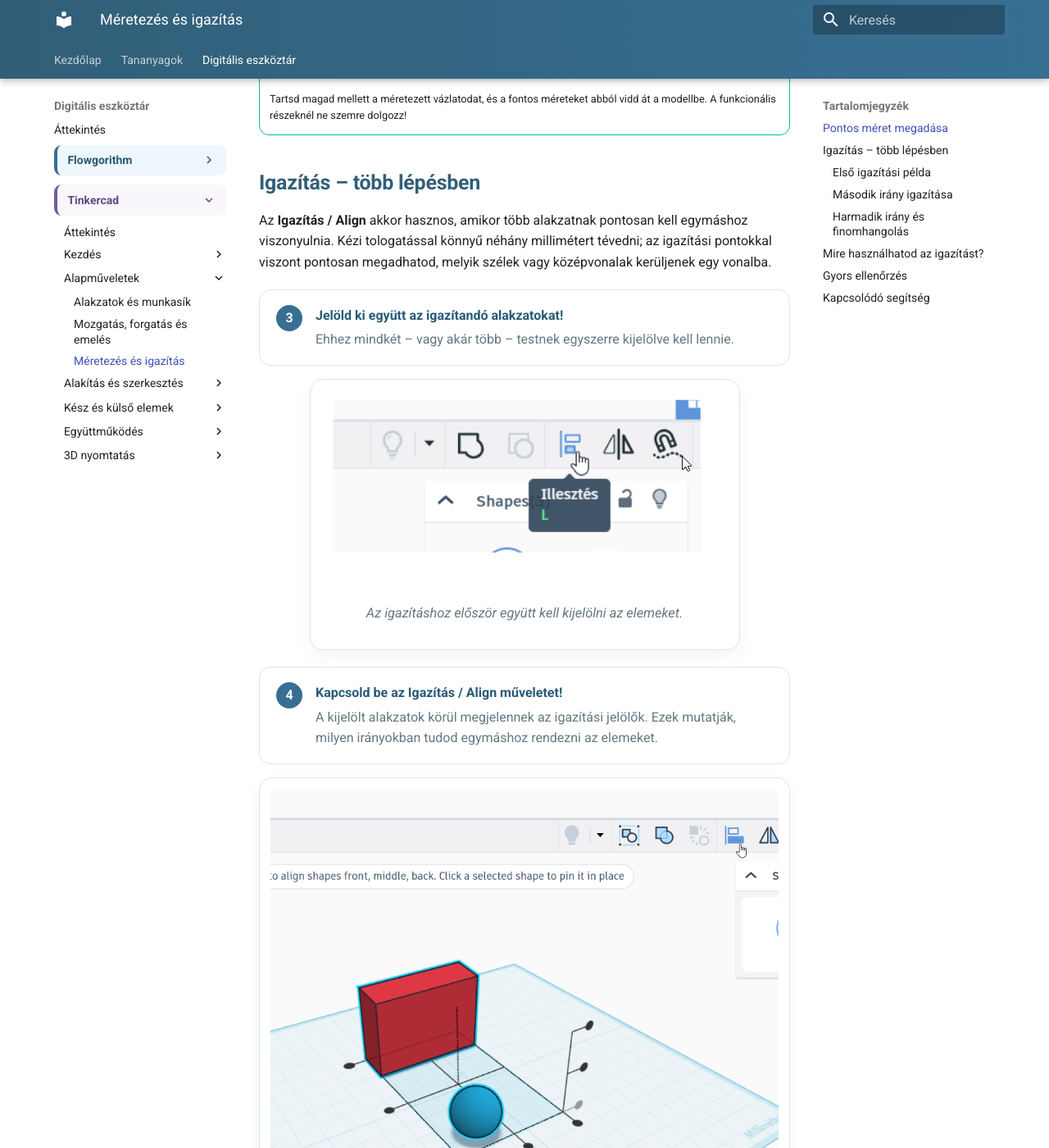
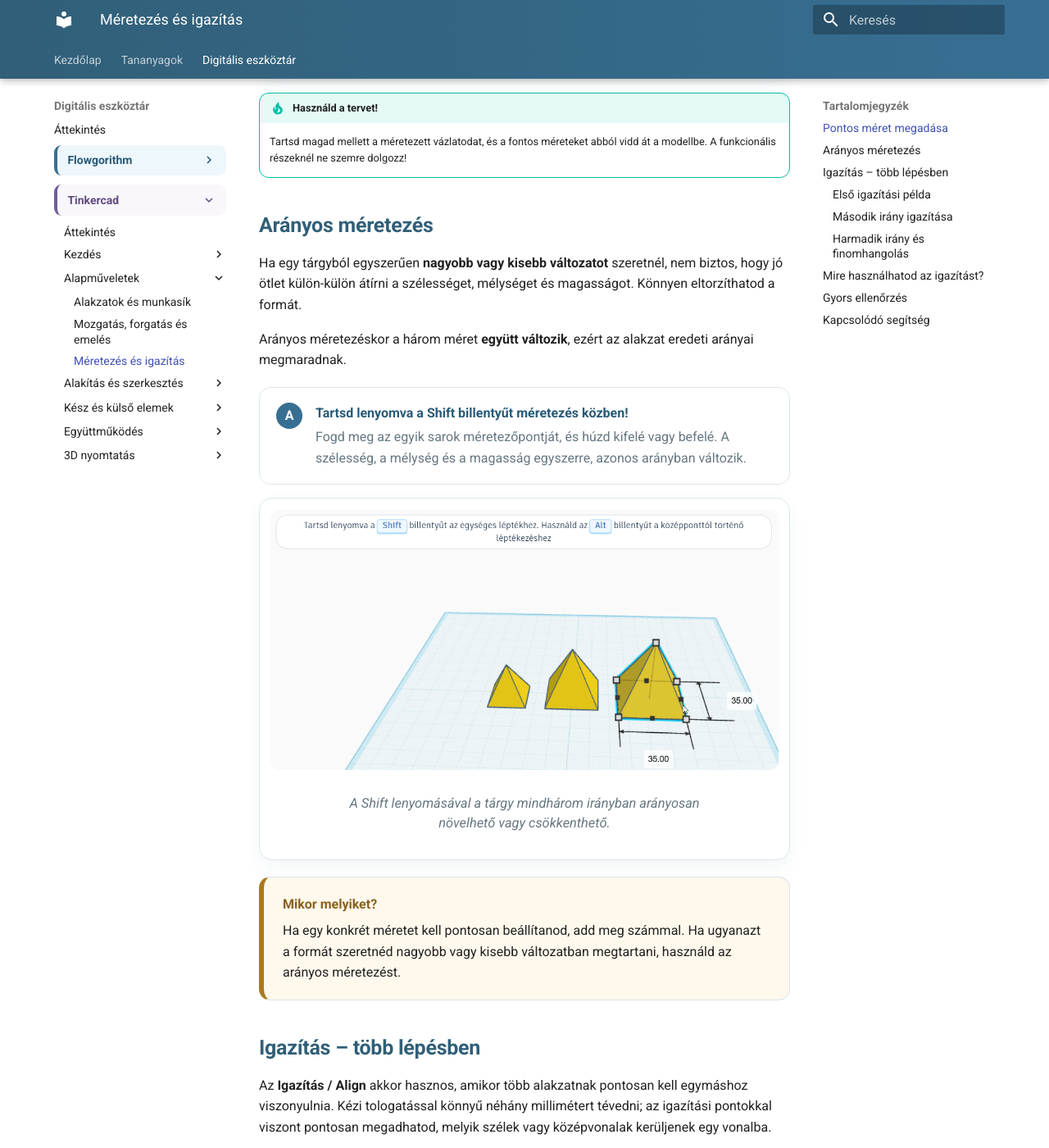
Before and after one commit to bsuszter/digitalis-eszkoztar, an MkDocs documentation site: the page built from docs/eszkoztar/tinkercad/meretezes.md, in a window 1280 px wide and 1400 px high, scrolled down 2064 px. Shown: the whole window at 82% size. Built offline with MkDocs 1.6.1 and Material for MkDocs 9.7.7, drawn with Linux system fonts in a browser that asks for light colours; some of the changed text lies outside the part shown.

Commit message:
Arányos méretezés hozzáadása a Tinkercad leckéhez

```diff
--- a/docs/eszkoztar/tinkercad/meretezes.md
+++ b/docs/eszkoztar/tinkercad/meretezes.md
@@ -10,8 +10,8 @@
 </div>
 
 <div class="article-meta">
-  <span>⏱️ 5–8 perc</span>
-  <span>🎯 Pontos méretezés</span>
+  <span>⏱️ 6–9 perc</span>
+  <span>🎯 Pontos és arányos méretezés</span>
   <span>🧩 Illeszkedő elemekhez különösen fontos</span>
 </div>
 
@@ -41,6 +41,28 @@
 
 !!! tip "Használd a tervet!"
     Tartsd magad mellett a méretezett vázlatodat, és a fontos méreteket abból vidd át a modellbe. A funkcionális részeknél ne szemre dolgozz!
+
+## Arányos méretezés
+
+Ha egy tárgyból egyszerűen **nagyobb vagy kisebb változatot** szeretnél, nem biztos, hogy jó ötlet külön-külön átírni a szélességet, mélységet és magasságot. Könnyen eltorzíthatod a formát.
+
+Arányos méretezéskor a három méret **együtt változik**, ezért az alakzat eredeti arányai megmaradnak.
+
+<div class="step-stack">
+  <div class="step-card"><span class="step-no">A</span><div><strong>Tartsd lenyomva a Shift billentyűt méretezés közben!</strong><span>Fogd meg az egyik sarok méretezőpontját, és húzd kifelé vagy befelé. A szélesség, a mélység és a magasság egyszerre, azonos arányban változik.</span></div></div>
+</div>
+
+<figure class="tool-figure tool-figure--wide">
+  <a href="../../../images/eszkoztar/tinkercad/meretezes/12-aranyos-meretezés.png" target="_blank">
+    <img src="../../../images/eszkoztar/tinkercad/meretezes/12-aranyos-meretezés.png" alt="Arányos méretezés Shift billentyűvel a Tinkercadben">
+  </a>
+  <figcaption>A Shift lenyomásával a tárgy mindhárom irányban arányosan növelhető vagy csökkenthető.</figcaption>
+</figure>
+
+<div class="quick-note">
+  <strong>Mikor melyiket?</strong>
+  <span>Ha egy konkrét méretet kell pontosan beállítanod, add meg számmal. Ha ugyanazt a formát szeretnéd nagyobb vagy kisebb változatban megtartani, használd az arányos méretezést.</span>
+</div>
 
 ## Igazítás – több lépésben
 
@@ -168,6 +190,7 @@ Az **Igazítás / Align** akkor hasznos, amikor több alakzatnak pontosan kell e
 <div class="check-panel">
   <label><input type="checkbox"><span>A fontos méreteket számmal adtam meg, nem csak szemre állítottam.</span></label>
   <label><input type="checkbox"><span>Ellenőriztem a szélességet, mélységet és magasságot.</span></label>
+  <label><input type="checkbox"><span>Ha a teljes alakzatot nagyítottam vagy kicsinyítettem, megtartottam az arányait.</span></label>
   <label><input type="checkbox"><span>Az igazítandó elemeket együtt jelöltem ki.</span></label>
   <label><input type="checkbox"><span>Átgondoltam, melyik irányban kell középre vagy szélre igazítani őket.</span></label>
   <label><input type="checkbox"><span>Ha több irányban is pontos helyzet kellett, az igazítást több lépésben végeztem el.</span></label>
```
